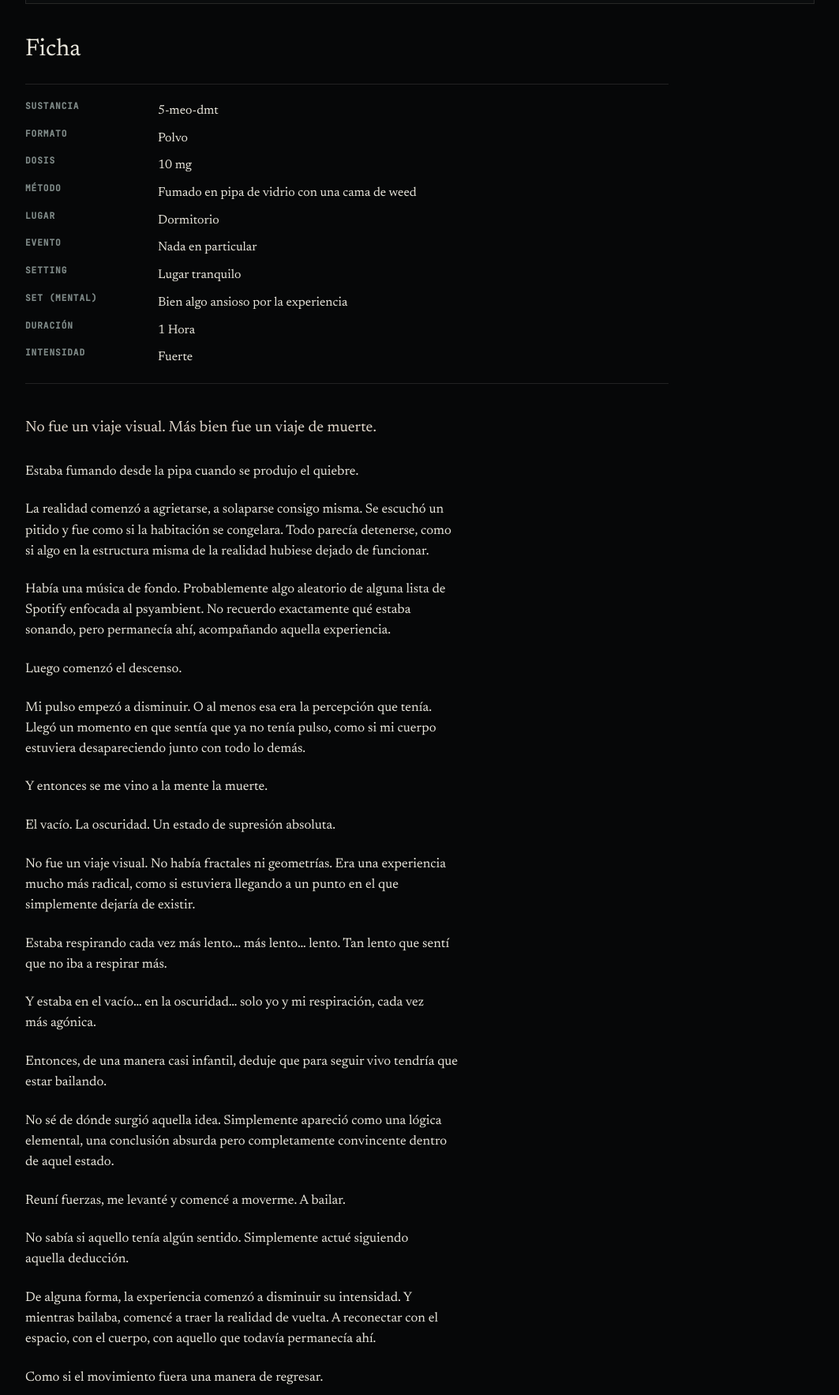
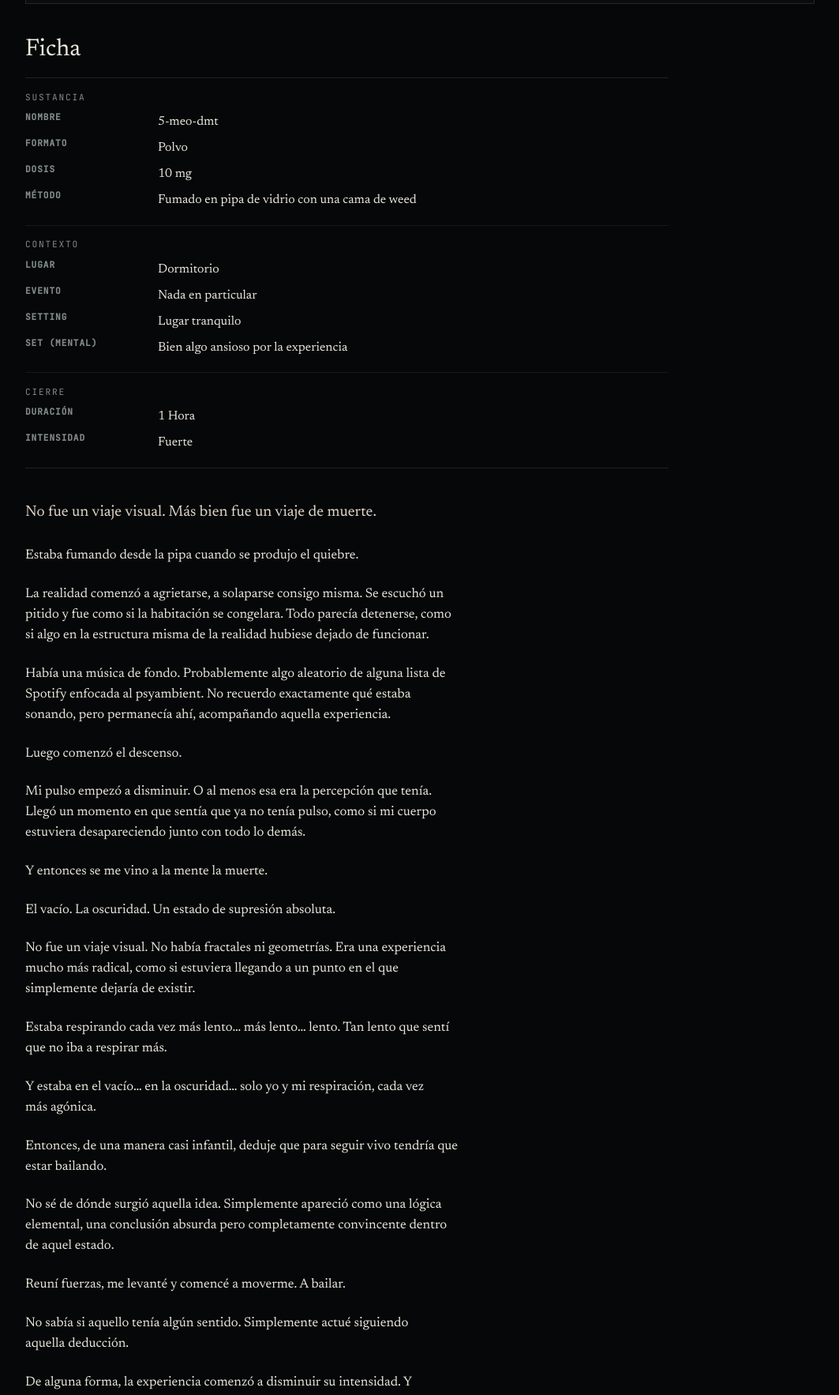
Before and after one commit to hugomoraga/kndl000, a Jekyll site: the page built from content/collections/_melange_reports/5-meo-dmt-el-vacío-y-la-respiración.md, in a window 1280 px wide, cut to the strip 1078-2844 px from the top of the page. Shown: the whole strip at 79% size, without its empty margins (108-1171 px from the left). Built offline with Jekyll 4.4.1, drawn with Linux system fonts in a browser that asks for light colours.

Commit message:
feat: read Rastros as a book and group the Melange ficha
- give every Rastros line the same weight and remove bullet hierarchy
- separate rastros with space and a 1px margin tick, not a symbol list
- add chapter rules to the year markers
- group the Melange ficha into Sustancia, Contexto and Cierre
- keep the Ficha heading on the reading axis on mobile

```diff
--- a/_layouts/melange-report.html
+++ b/_layouts/melange-report.html
@@ -46,26 +46,51 @@
         </figure>
 
         <div class="reading-body melange-report__body">
-          {%- assign _ficha_keys = "substance|format|dose|method|place|event|setting|mindset|context|company|moment|duration|intensity|extras|outcome" | split: "|" -%}
-          {%- assign _ficha_labels = "Sustancia|Formato|Dosis|Método|Lugar|Evento|Setting|Set (mental)|Contexto previo|Compañía|Momento|Duración|Intensidad|Extras|Resultado" | split: "|" -%}
+          {%- assign _ficha_groups = "Sustancia|substance:Nombre,format:Formato,dose:Dosis,method:Método;Contexto|place:Lugar,event:Evento,setting:Setting,mindset:Set (mental),context:Contexto previo,company:Compañía,moment:Momento;Cierre|duration:Duración,intensity:Intensidad,extras:Extras,outcome:Resultado" | split: ";" -%}
           {%- assign _ficha_present = false -%}
           {%- if page.ficha -%}
-            {%- for key in _ficha_keys -%}
-              {%- assign value = page.ficha[key] -%}
-              {%- if value and value != "" -%}{%- assign _ficha_present = true -%}{%- endif -%}
+            {%- for group in _ficha_groups -%}
+              {%- assign _group_parts = group | split: "|" -%}
+              {%- assign _group_fields = _group_parts[1] | split: "," -%}
+              {%- for field in _group_fields -%}
+                {%- assign _pair = field | split: ":" -%}
+                {%- assign _key = _pair[0] -%}
+                {%- assign _value = page.ficha[_key] -%}
+                {%- if _value and _value != "" -%}{%- assign _ficha_present = true -%}{%- endif -%}
+              {%- endfor -%}
             {%- endfor -%}
           {%- endif -%}
           {%- if _ficha_present %}
           <section class="melange-report__spec" aria-label="Ficha técnica">
             <h2>Ficha</h2>
-            <dl class="report-spec">
-              {%- for key in _ficha_keys -%}
-                {%- assign value = page.ficha[key] -%}
-                {%- if value and value != "" %}
-              <dt>{{ _ficha_labels[forloop.index0] }}</dt><dd>{{ value | escape }}</dd>
-                {%- endif -%}
-              {%- endfor %}
-            </dl>
+            {%- for group in _ficha_groups -%}
+              {%- assign _group_parts = group | split: "|" -%}
+              {%- assign _group_title = _group_parts[0] -%}
+              {%- assign _group_fields = _group_parts[1] | split: "," -%}
+              {%- assign _group_has = false -%}
+              {%- for field in _group_fields -%}
+                {%- assign _pair = field | split: ":" -%}
+                {%- assign _key = _pair[0] -%}
+                {%- assign _value = page.ficha[_key] -%}
+                {%- if _value and _value != "" -%}{%- assign _group_has = true -%}{%- endif -%}
+              {%- endfor -%}
+              {%- if _group_has %}
+            <div class="report-spec-group">
+              <h3 class="report-spec-group__title">{{ _group_title }}</h3>
+              <dl class="report-spec">
+                {%- for field in _group_fields -%}
+                  {%- assign _pair = field | split: ":" -%}
+                  {%- assign _key = _pair[0] -%}
+                  {%- assign _label = _pair[1] -%}
+                  {%- assign _value = page.ficha[_key] -%}
+                  {%- if _value and _value != "" %}
+                <dt>{{ _label }}</dt><dd>{{ _value | escape }}</dd>
+                  {%- endif -%}
+                {%- endfor %}
+              </dl>
+            </div>
+              {%- endif -%}
+            {%- endfor -%}
           </section>
           {%- endif %}
 
```
Also changed, not shown: fragmentos/index.md (+3 -4 lines), assets/css/style.css.
